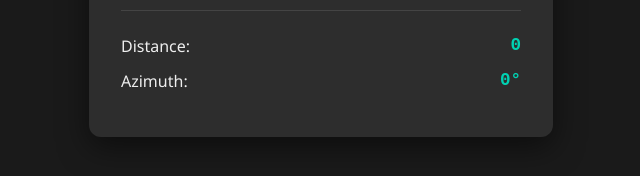
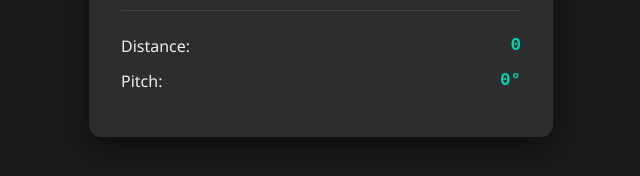
Before and after one commit to roganedeluna/BK-Flak-Calc, a plain HTML site: page index.html in a window 1280 px wide. Shown: the part 508-684 px from the top of the page, 319-959 px from the left. Drawn offline with Linux system fonts and the light colour scheme.

Commit message:
index.html

```diff
--- a/index.html
+++ b/index.html
@@ -106,7 +106,7 @@
             <span id="dist" class="val">0</span>
         </div>
         <div class="result-item">
-            <span>Azimuth:</span>
+            <span>Pitch:</span>
             <span id="angle" class="val">0°</span>
         </div>
     </div>
```
